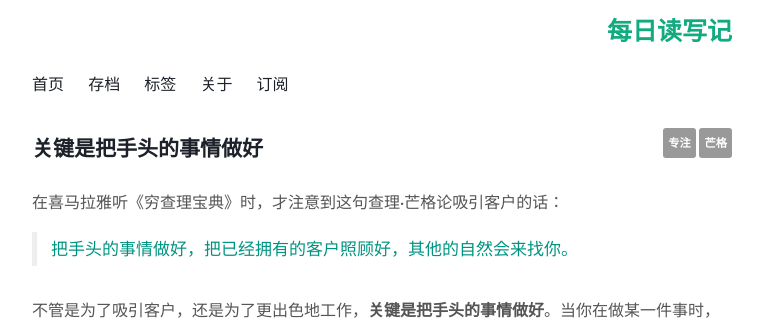
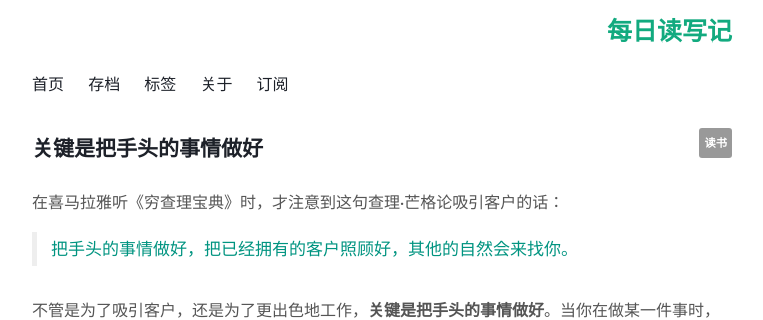
Before and after one commit to Turbo-Snail/ReadingCard, a Jekyll site: the page built from _posts/2017-06-24-DoSmallThingsWell.md, in a window 1280 px wide. Shown: the top 320 px of the page, without its empty margins (258-1021 px from the left). Built offline with Jekyll 4.4.1, drawn with Linux system fonts in a browser that asks for light colours; comment, search, counter and statistics services are not loaded.

Commit message:
Update 2017-06-24-DoSmallThingsWell.md

```diff
--- a/_posts/2017-06-24-DoSmallThingsWell.md
+++ b/_posts/2017-06-24-DoSmallThingsWell.md
@@ -2,8 +2,7 @@
 layout: post
 title: 关键是把手头的事情做好
 tags:
-- 芒格
-- 专注
+- 读书
 status: publish
 type: post
 published: true
```
